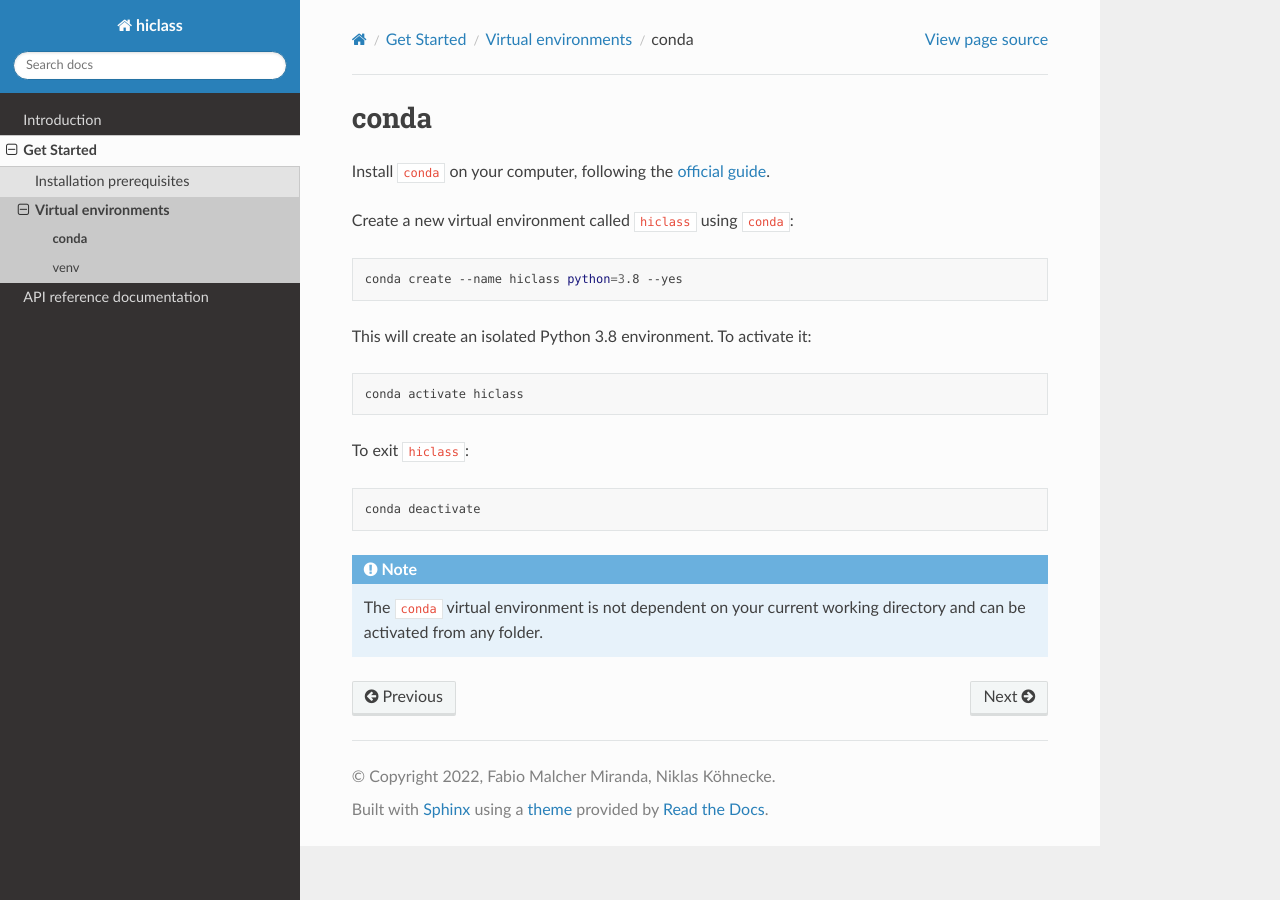
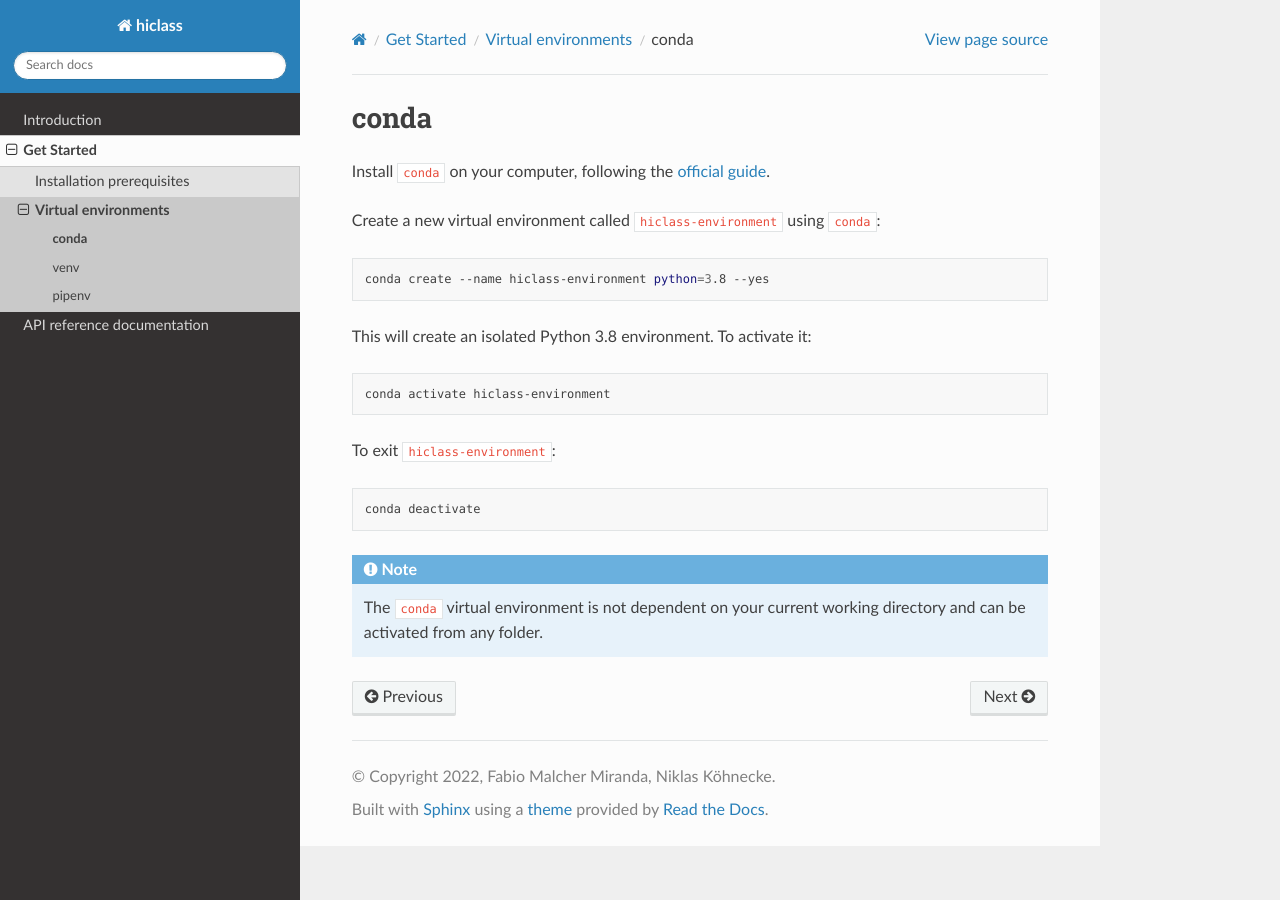
Before and after one commit to scikit-learn-contrib/hiclass, a Sphinx documentation site: the page built from docs/source/get_started/conda.rst, in a window 1280 px wide. Built offline with Sphinx 7.4.7 and the Read the Docs theme 2.0.0, drawn with Linux system fonts in a browser that asks for light colours.

Commit message:
Add pipenv.rst

```diff
--- a/docs/source/get_started/conda.rst
+++ b/docs/source/get_started/conda.rst
@@ -3,21 +3,21 @@
 
 Install :literal:`conda` on your computer, following the `official guide <https://docs.conda.io/projects/conda/en/latest/user-guide/install/>`_.
 
-Create a new virtual environment called :literal:`hiclass` using :literal:`conda`:
+Create a new virtual environment called :literal:`hiclass-environment` using :literal:`conda`:
 
 .. code-block:: bash
 
-    conda create --name hiclass python=3.8 --yes
+    conda create --name hiclass-environment python=3.8 --yes
 
 
 This will create an isolated Python 3.8 environment. To activate it:
 
 .. code-block:: bash
 
-    conda activate hiclass
+    conda activate hiclass-environment
 
 
-To exit :literal:`hiclass`:
+To exit :literal:`hiclass-environment`:
 
 .. code-block:: bash
 
--- a/docs/source/get_started/venv.rst
+++ b/docs/source/get_started/venv.rst
@@ -1,7 +1,7 @@
 venv
 ====
 
-If you are using Python 3, you should already have the `venv` module installed with the standard library. Create a directory for working with HiClass within your virtual environment:
+If you are using Python 3, you should already have the :literal:`venv` module installed with the standard library. Create a directory for working with HiClass within your virtual environment:
 
 .. code-block:: bash
 
--- a/docs/source/get_started/virtual_environments.rst
+++ b/docs/source/get_started/virtual_environments.rst
@@ -18,3 +18,4 @@
 
     conda
     venv
+    pipenv
```
Also changed, not shown: docs/source/get_started/pipenv.rst (+26 -0 lines).
